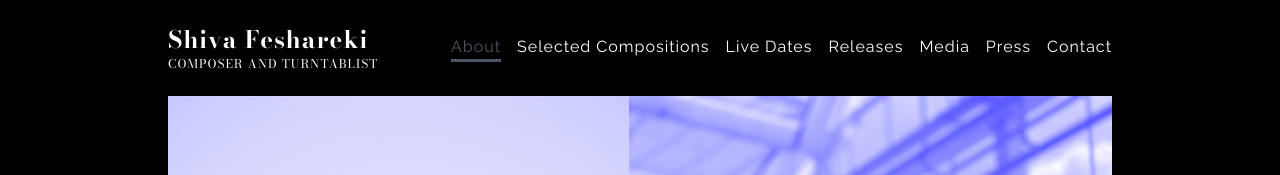
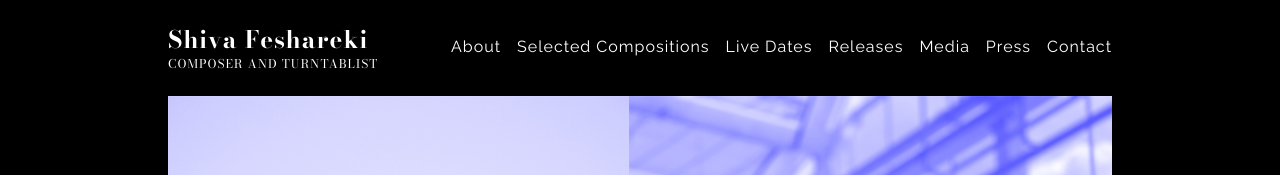
Before and after one commit to JPaezMin/shiva, a Vue app: page / in a window 1280 px wide. Shown: the top 175 px of the page. Built offline with nearby package versions, Linux system fonts and the light colour scheme.

Commit message:
action class removed when click somewhere else

```diff
--- a/src/components/TheNavBar.vue
+++ b/src/components/TheNavBar.vue
@@ -70,7 +70,7 @@
 
 <script setup>
 import { ref } from 'vue'
-const activeLink = ref(1)
+const activeLink = ref(0)
 </script>
 
 <style lang="scss" scoped>
```
